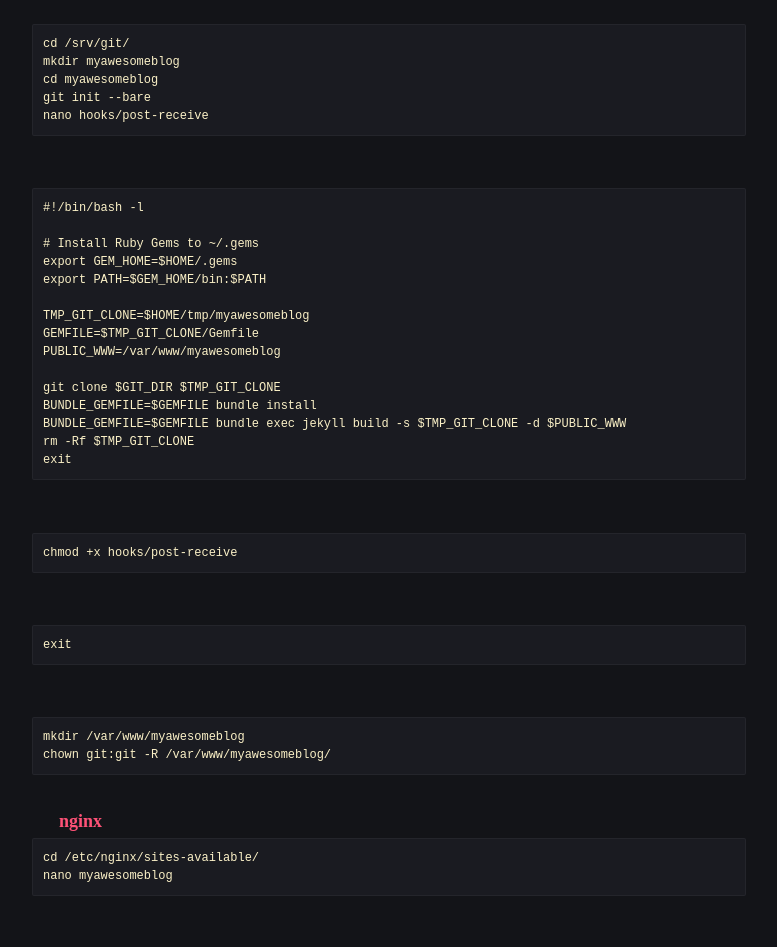
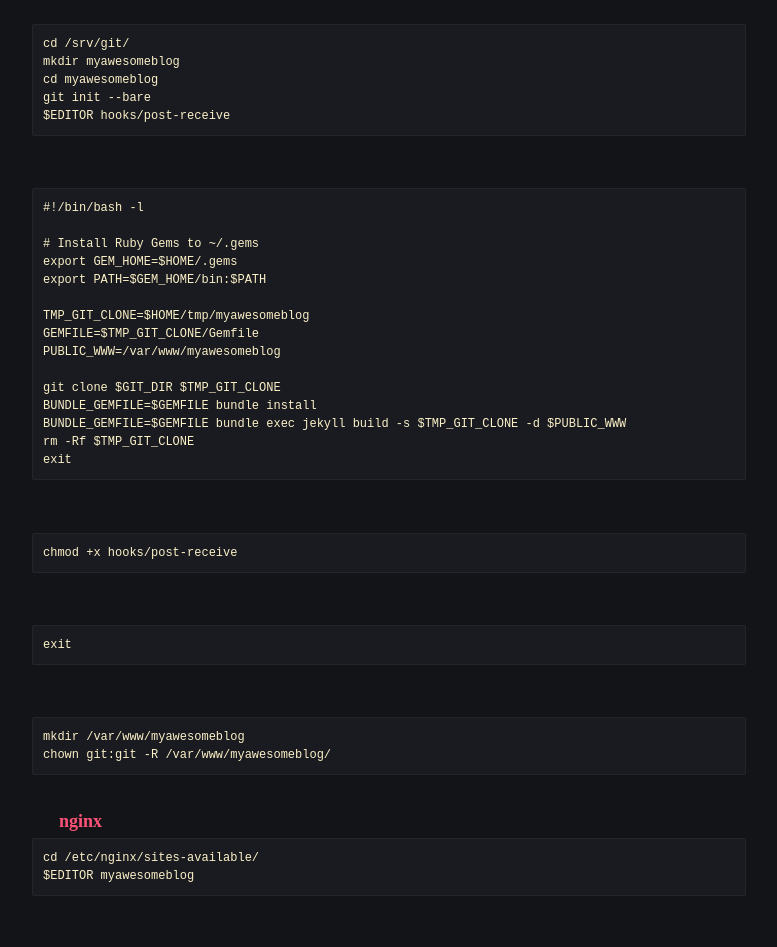
Before and after one commit to robert-marshall/xyz, a Jekyll site: the page built from _posts/2020-12-10-jekyll-automated-deployment.md, in a window 1280 px wide and 1400 px high, scrolled down 811 px. Shown: the part 223-1170 px from the top of the window, without its empty margins (251-1028 px from the left). Built offline with Jekyll 4.4.1, drawn with Linux system fonts in a browser that asks for light colours.

````diff
--- a/_posts/2020-12-10-jekyll-automated-deployment.md
+++ b/_posts/2020-12-10-jekyll-automated-deployment.md
@@ -50,7 +50,7 @@
 mkdir myawesomeblog
 cd myawesomeblog
 git init --bare
-nano hooks/post-receive
+$EDITOR hooks/post-receive
 ```
 
 <br />
@@ -96,7 +96,7 @@
 
 ```
 cd /etc/nginx/sites-available/
-nano myawesomeblog
+$EDITOR myawesomeblog
 ```
 
 <br />
````
